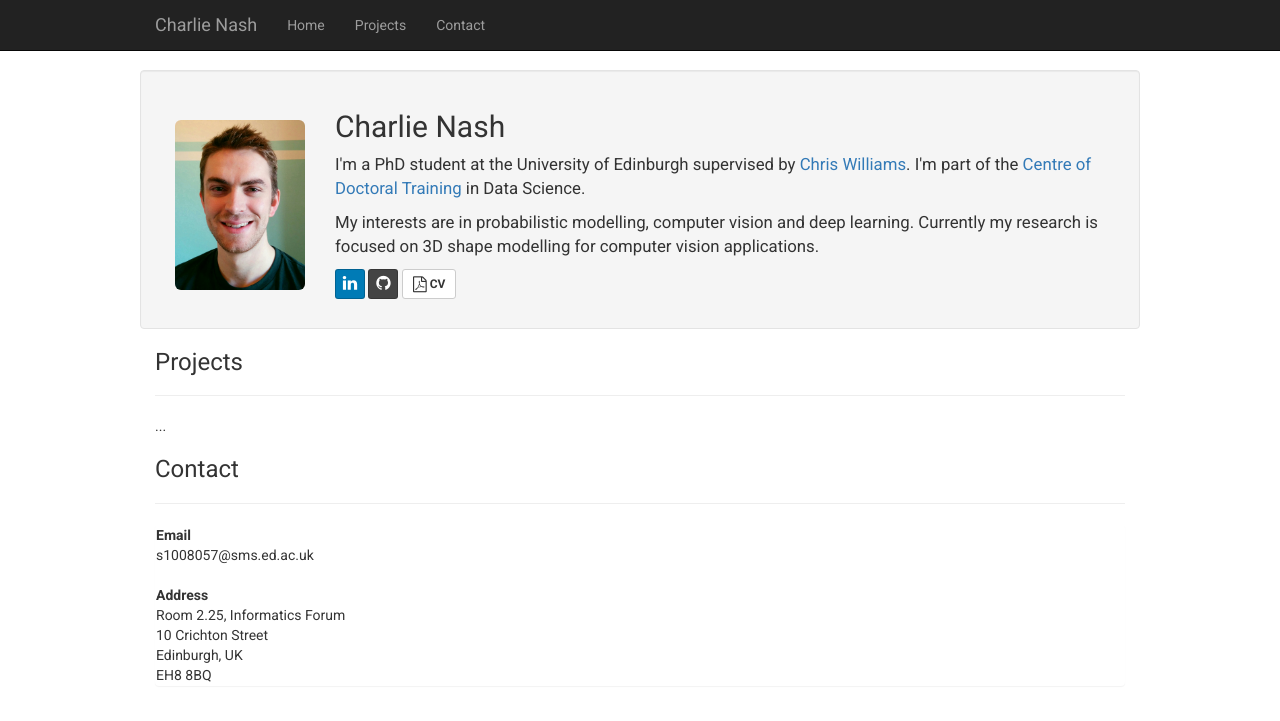
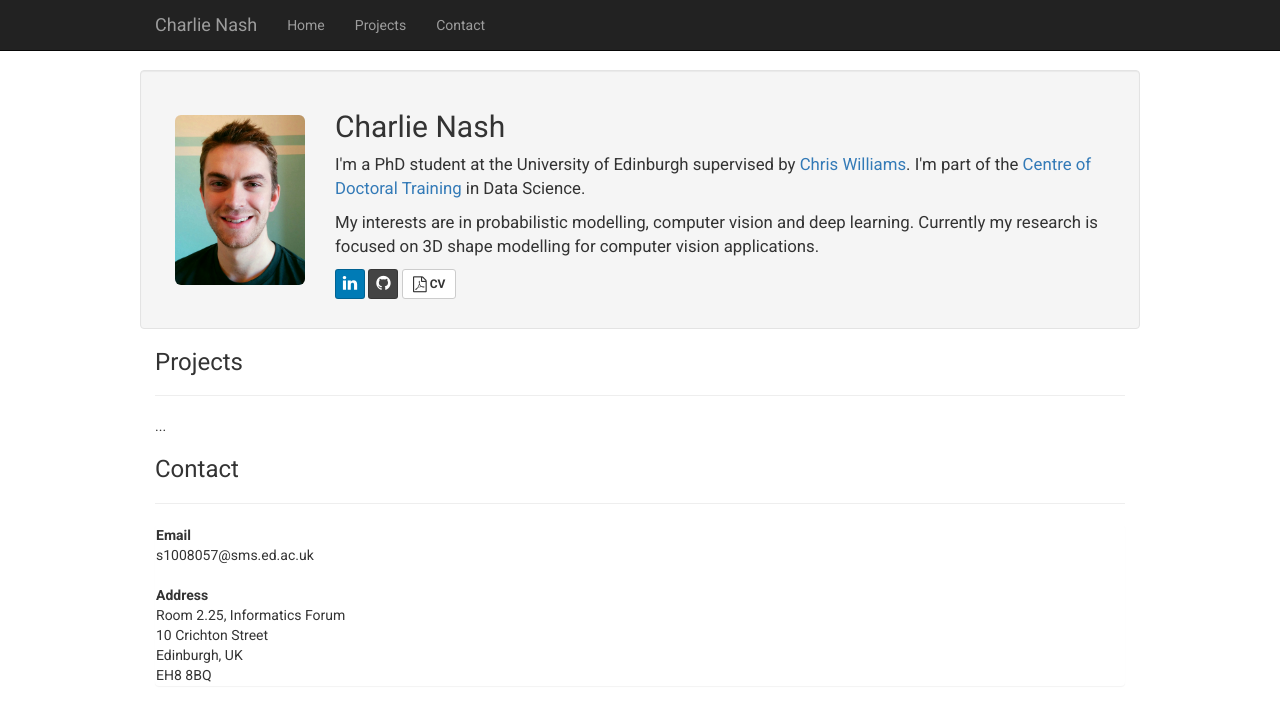
Before and after one commit to charlienash/charlienash.github.io, a Jekyll site: the page index.html, which Jekyll copies as it is, in a window 1280 px wide. Shown: the top 721 px of the page. Built offline with Jekyll 4.4.1, drawn with Linux system fonts in a browser that asks for light colours; nearby versions of some CDN libraries; library files that are not in the unit come from our copies.

Commit message:
Update index.html

```diff
--- a/index.html
+++ b/index.html
@@ -70,7 +70,7 @@
 		<div class="container-fluid">
 			<div class="row well">
 			  	<div class="col-xs-2">
-			  		<div class="col-xs-12" style="height:30px;"></div>
+			  		<div class="col-xs-12" style="height:25px;"></div>
 			      		<img class="img-rounded img-responsive" src="assets/img/Charlie_photo.jpg">
 			  	</div>
 			 	<div class="col-xs-10">
```
